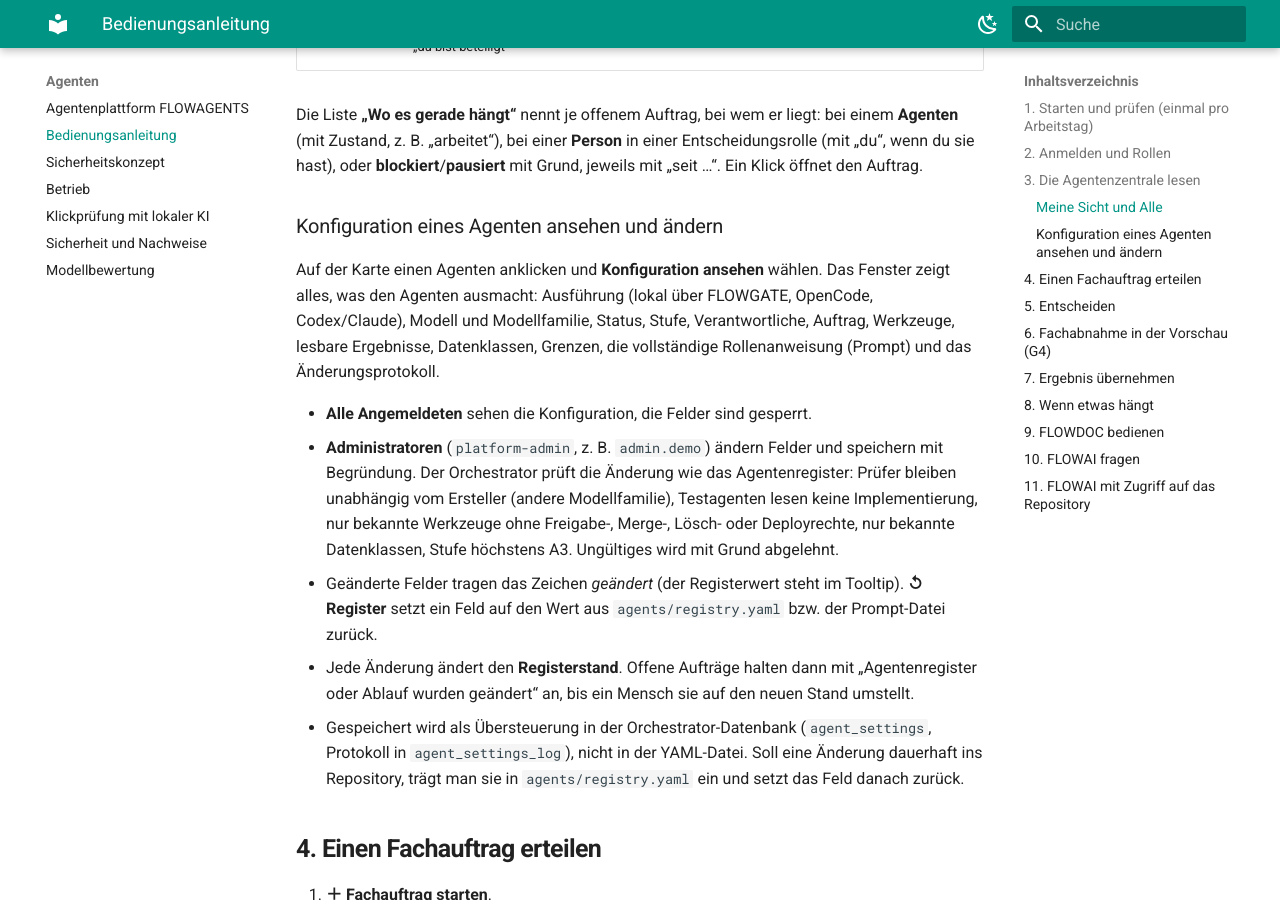
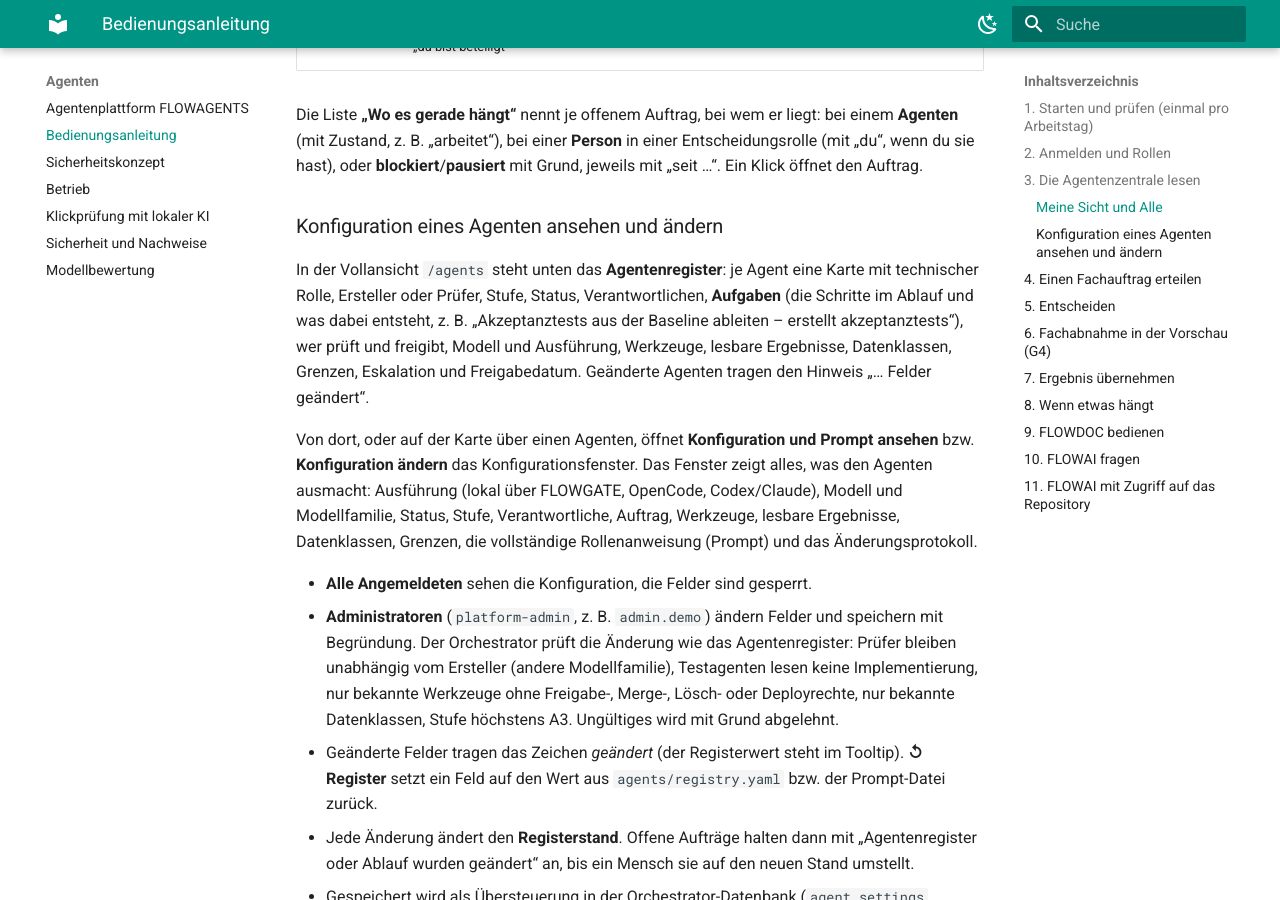
Before and after one commit to BasKjell/ERP_Eigenbau, an MkDocs documentation site: the page built from docs/agents/bedienung.md, in a window 1280 px wide and 900 px high, scrolled down 2770 px. Built offline with MkDocs 1.6.1 and Material for MkDocs 9.7.7, drawn with Linux system fonts in a browser that asks for light colours.

Commit message:
feat(agents): Agentenregister zeigt Rolle, Aufgaben, Prüfung, Modell und Rechte je Agent
- Übersicht liefert je Agent die übersteuerten Felder und je Schritt das Ergebnis bzw. den Prüfgegenstand.
- Agentenregister in /agents: Karte je Agent mit technischer Rolle, Ersteller/Prüfer, Aufgaben im Ablauf,
  Prüfer und Freigabe, Modell und Ausführung, Werkzeugen, lesbaren Ergebnissen, Daten, Grenzen,
  Eskalation; Knöpfe „Konfiguration ansehen/ändern“ und „Auf der Karte zeigen“.

Co-Authored-By: Claude Opus 5.5 <noreply@anthropic.com>

```diff
--- a/docs/agents/bedienung.md
+++ b/docs/agents/bedienung.md
@@ -80,7 +80,14 @@ hast), oder **blockiert**/**pausiert** mit Grund, jeweils mit „seit …“. Ei
 
 ### Konfiguration eines Agenten ansehen und ändern
 
-Auf der Karte einen Agenten anklicken und **Konfiguration ansehen** wählen. Das Fenster zeigt alles, was
+In der Vollansicht `/agents` steht unten das **Agentenregister**: je Agent eine Karte mit technischer
+Rolle, Ersteller oder Prüfer, Stufe, Status, Verantwortlichen, **Aufgaben** (die Schritte im Ablauf und
+was dabei entsteht, z. B. „Akzeptanztests aus der Baseline ableiten – erstellt akzeptanztests“), wer
+prüft und freigibt, Modell und Ausführung, Werkzeuge, lesbare Ergebnisse, Datenklassen, Grenzen,
+Eskalation und Freigabedatum. Geänderte Agenten tragen den Hinweis „… Felder geändert“.
+
+Von dort, oder auf der Karte über einen Agenten, öffnet **Konfiguration und Prompt ansehen** bzw.
+**Konfiguration ändern** das Konfigurationsfenster. Das Fenster zeigt alles, was
 den Agenten ausmacht: Ausführung (lokal über FLOWGATE, OpenCode, Codex/Claude), Modell und Modellfamilie,
 Status, Stufe, Verantwortliche, Auftrag, Werkzeuge, lesbare Ergebnisse, Datenklassen, Grenzen, die
 vollständige Rollenanweisung (Prompt) und das Änderungsprotokoll.
--- a/services/platform_api/app/static/agents.html
+++ b/services/platform_api/app/static/agents.html
@@ -9,7 +9,7 @@
     <link rel="stylesheet" href="/assets/app-launcher.css?v=20261116" />
     <link rel="stylesheet" href="/assets/portal.css?v=20261110" />
     <link rel="stylesheet" href="/assets/company-theme.css" />
-    <link rel="stylesheet" href="/assets/agent-center.css?v=20261124c" />
+    <link rel="stylesheet" href="/assets/agent-center.css?v=20261124d" />
   </head>
   <body class="agents-page">
     <header class="portal-topbar">
@@ -34,6 +34,6 @@
       <section style="margin-top:22px" id="agent-center" data-agent-center data-mode="full" aria-label="Agentenzentrale"></section>
     </main>
     <script src="/assets/app-launcher.js?v=20261124" defer></script>
-    <script src="/assets/agent-center.js?v=20261124e" defer></script>
+    <script src="/assets/agent-center.js?v=20261124f" defer></script>
   </body>
 </html>
--- a/services/platform_api/app/static/portal.html
+++ b/services/platform_api/app/static/portal.html
@@ -9,7 +9,7 @@
     <link rel="stylesheet" href="/assets/app-launcher.css?v=20261116" />
     <link rel="stylesheet" href="/assets/portal.css?v=20261122" />
     <link rel="stylesheet" href="/assets/company-theme.css" />
-    <link rel="stylesheet" href="/assets/agent-center.css?v=20261124c" />
+    <link rel="stylesheet" href="/assets/agent-center.css?v=20261124d" />
   </head>
   <body>
     <header class="portal-topbar">
@@ -126,6 +126,6 @@
 
     <script src="/assets/app-launcher.js?v=20261124" defer></script>
     <script src="/assets/portal.js?v=20261122" defer></script>
-    <script src="/assets/agent-center.js?v=20261124e" defer></script>
+    <script src="/assets/agent-center.js?v=20261124f" defer></script>
   </body>
 </html>
```
Also changed, not shown: services/platform_api/app/static/agent-center.css (+20 -0 lines), services/platform_api/app/static/agent-center.js (+47 -3 lines), 1 other file.
